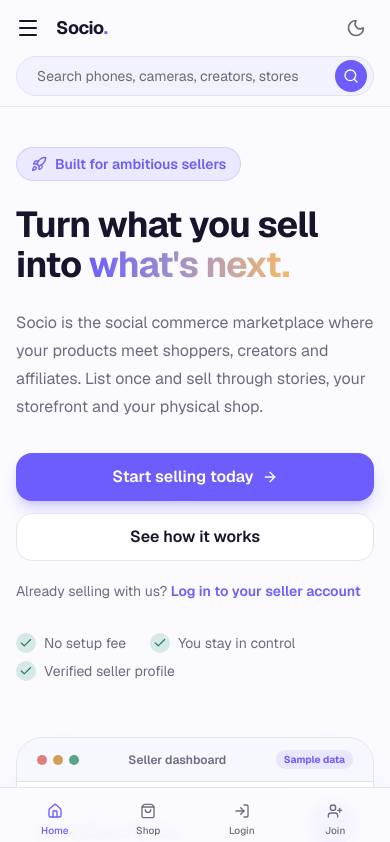
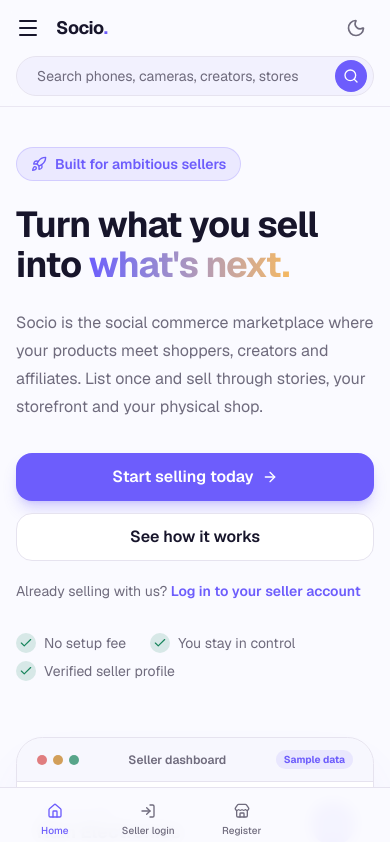
Before and after one commit to Shuvam1111/socio-ecommerce, a Next.js app: page / in a window 390 px wide. Shown: the top 842 px of the page. Built offline with nearby package versions, Linux system fonts and the light colour scheme.

Commit message:
Align mobile commerce nav with seller routes

```diff
--- a/src/components/layout/mobile-commerce-nav.tsx
+++ b/src/components/layout/mobile-commerce-nav.tsx
@@ -10,6 +10,7 @@ import {
   UserRound,
   UserPlus,
   LayoutDashboard,
+  Store,
 } from 'lucide-react';
 import { useEffect, useState } from 'react';
 import { usePathname } from 'next/navigation';
@@ -19,6 +20,10 @@ export function MobileCommerceNav() {
 
   const [buyer, setBuyer] = useState(false);
   const [seller, setSeller] = useState(false);
+  const sellerRoute =
+    pathname === '/' ||
+    pathname.startsWith('/seller') ||
+    pathname.startsWith('/register/vendor');
 
   useEffect(() => {
     const frame = requestAnimationFrame(() => {
@@ -43,6 +48,24 @@ export function MobileCommerceNav() {
           active={pathname === '/'}
         />
 
+        {sellerRoute ? (
+          <>
+            <MobileLink
+              href="/seller/login"
+              icon={LogIn}
+              label="Seller login"
+              active={pathname.startsWith('/seller/login')}
+            />
+
+            <MobileLink
+              href="/register/vendor"
+              icon={Store}
+              label="Register"
+              active={pathname.startsWith('/register/vendor')}
+            />
+          </>
+        ) : (
+          <>
             <MobileLink
               href="/marketplace"
               icon={ShoppingBag}
@@ -63,6 +86,8 @@ export function MobileCommerceNav() {
               label="Join"
               active={pathname.startsWith('/register')}
             />
+          </>
+        )}
       </nav>
     );
   }
```
Lines whose indentation alone changed are shown as unchanged.
